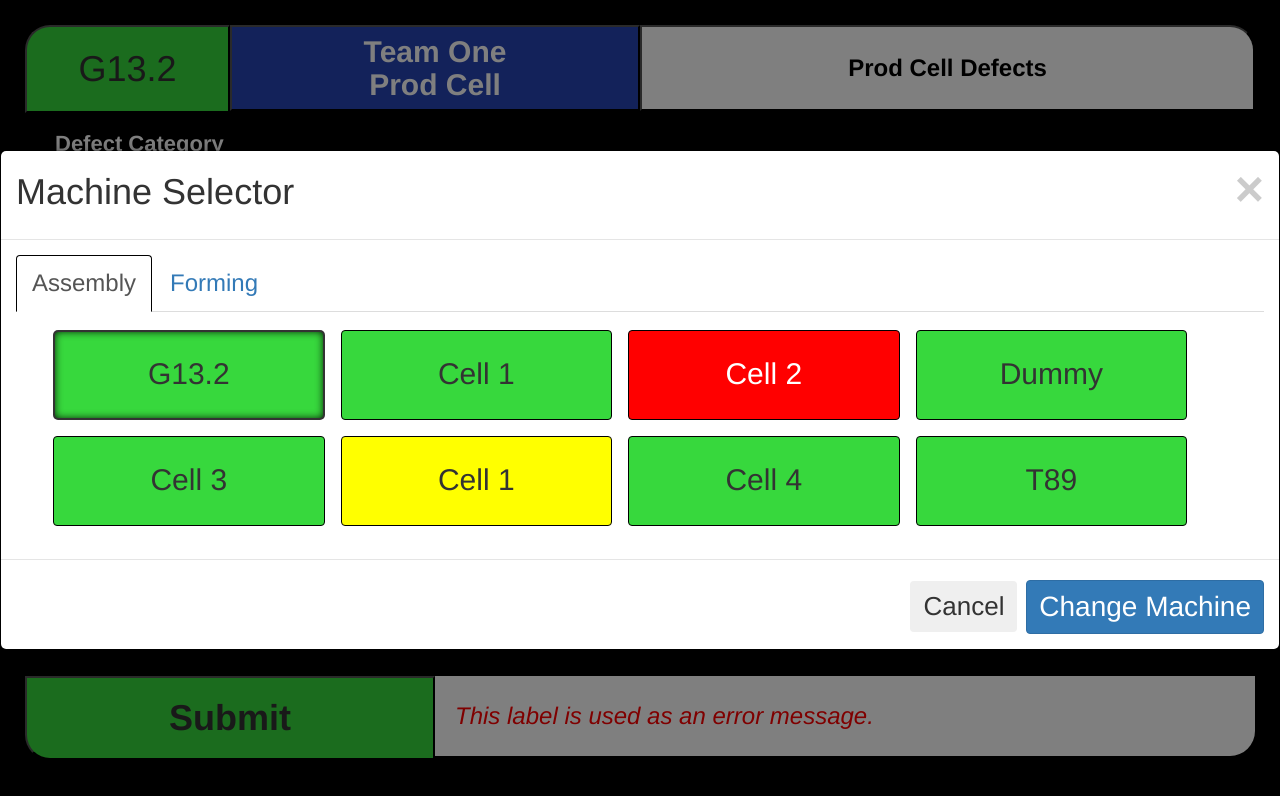
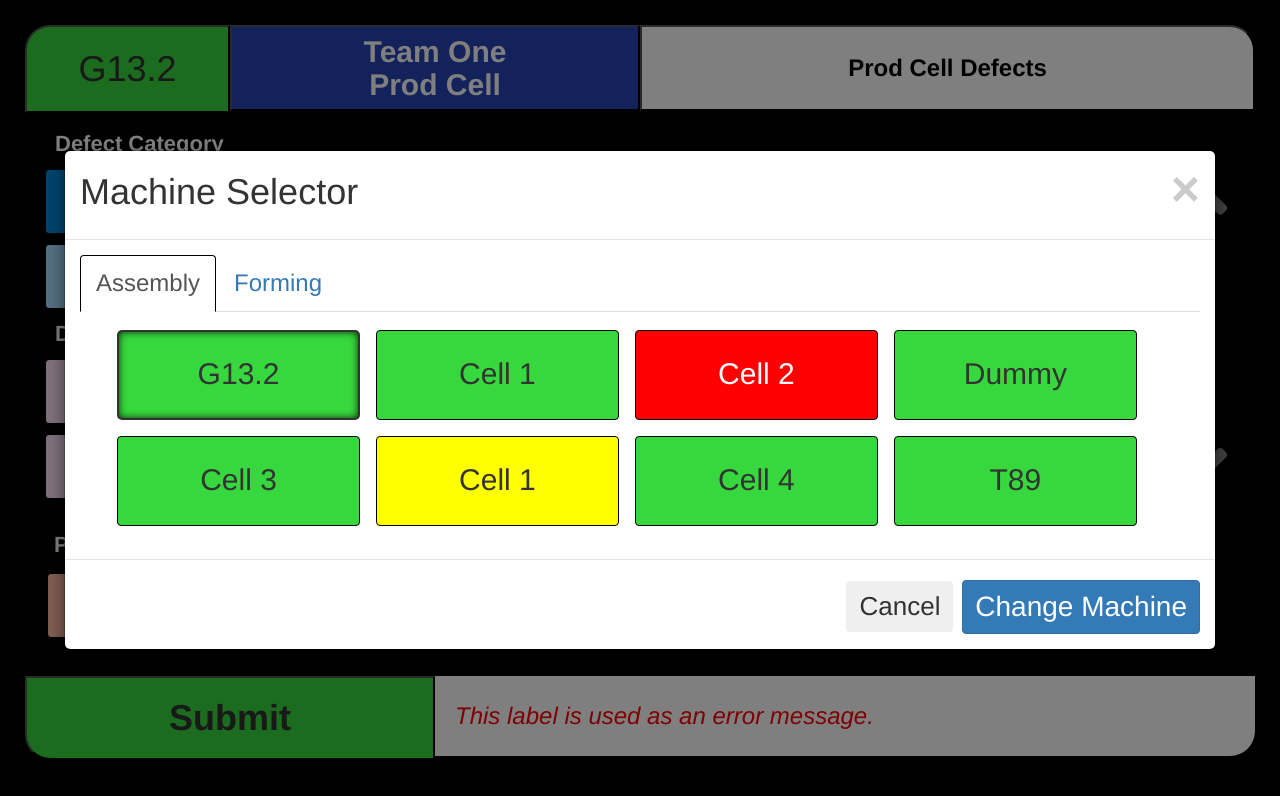
Before and after one commit to danzerdude10/PLCtest, a plain HTML site: page index.html in a window 1280 px wide. Both pictures are taken after a click on the button "G13.2". Drawn offline with nearby package versions, Linux system fonts and the light colour scheme.

Commit message:
fixed horizontal align for modals

```diff
--- a/CSS/main.css
+++ b/CSS/main.css
@@ -368,3 +368,13 @@ body {
     display: table-cell;
     vertical-align: middle;
 }
+
+.modal-content {
+    /* Bootstrap sets the size of the modal in the modal-dialog class, we need to inherit it */
+    width:inherit;
+    max-width:inherit; /* For Bootstrap 4 - to avoid the modal window stretching full width */
+    height:inherit;
+    /* To center horizontally */
+    margin: 0 auto;
+    pointer-events:all;
+}
```
